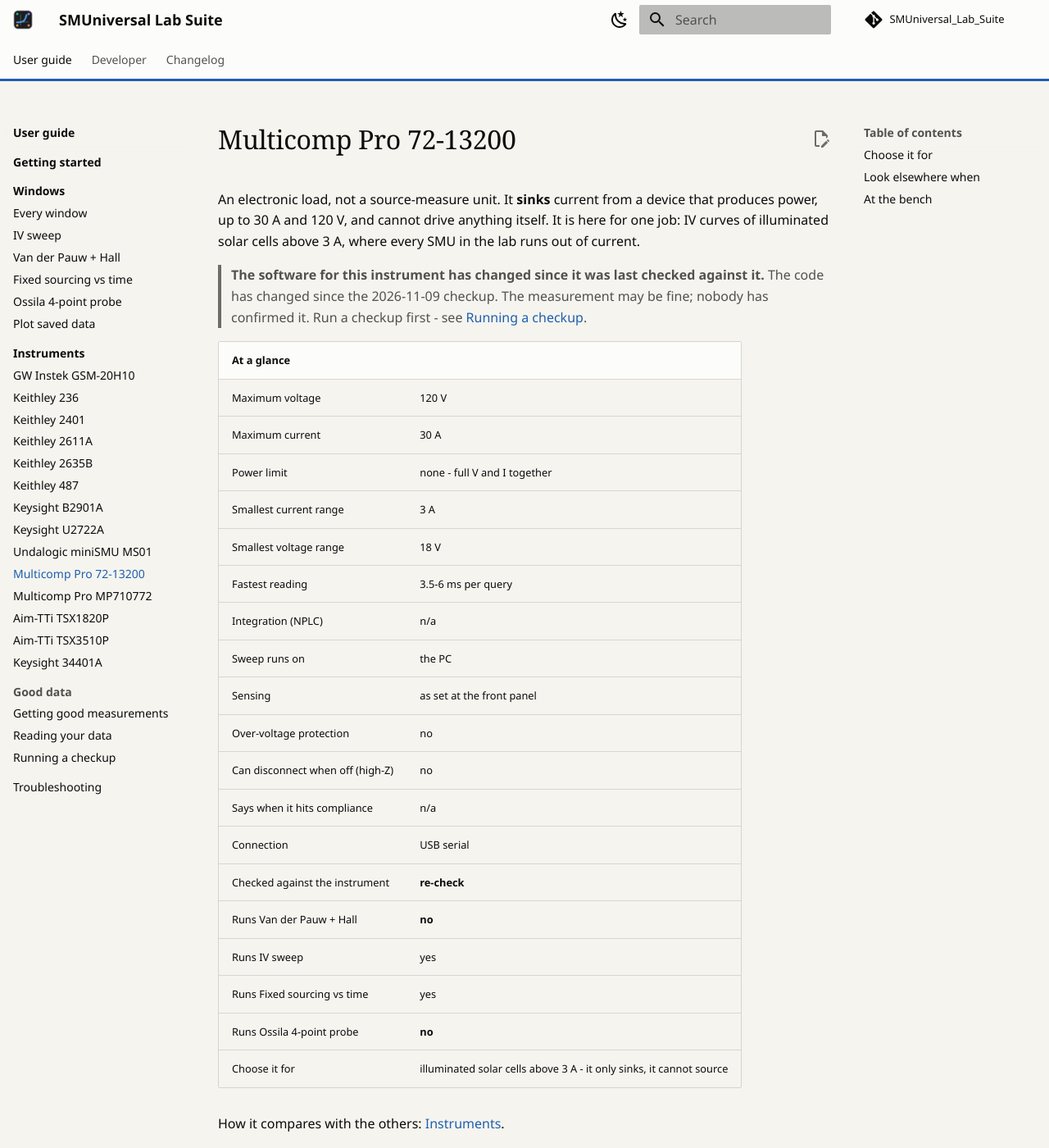
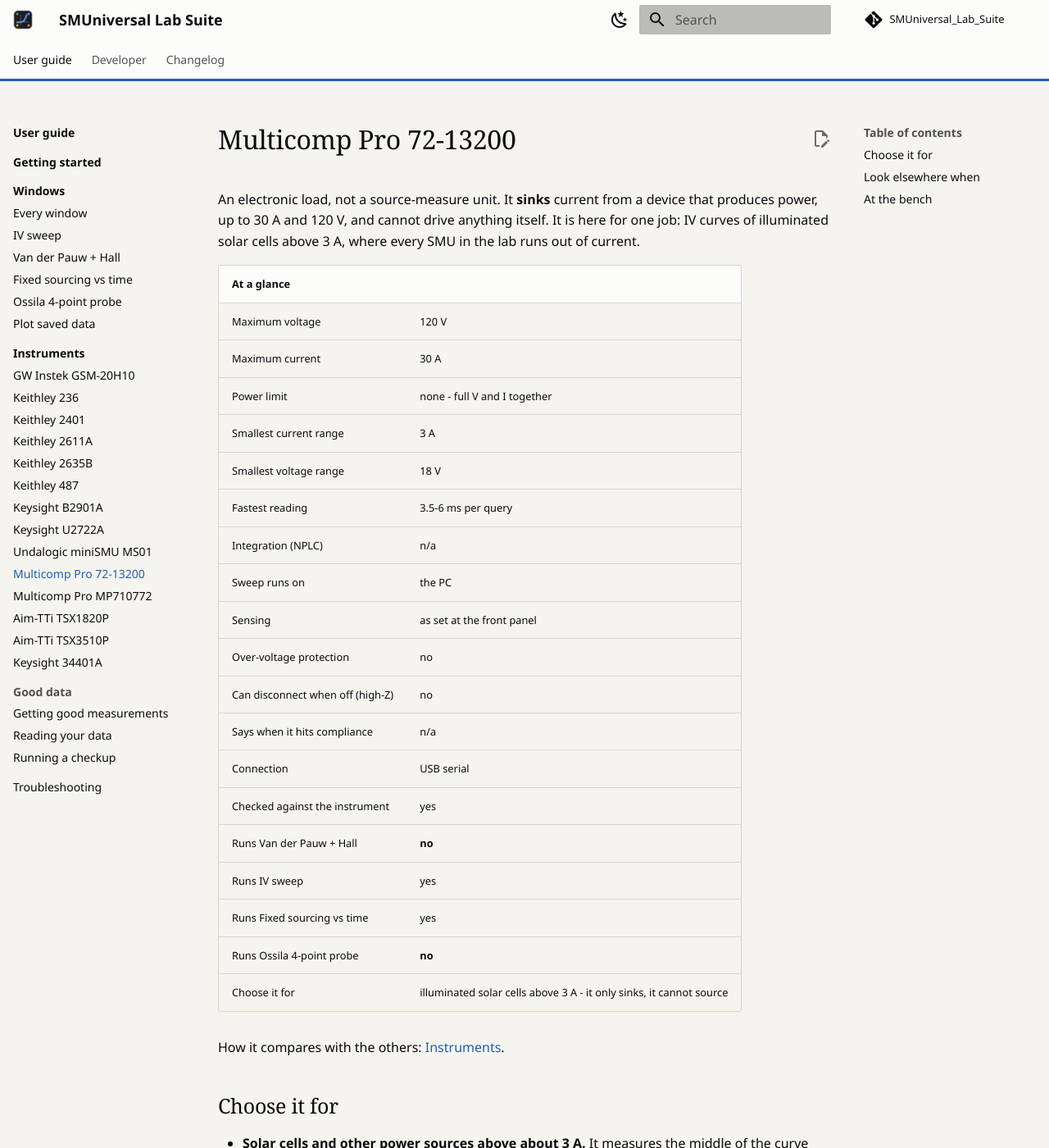
Before and after one commit to jcgutierrezg/SMUniversal_Lab_Suite, an MkDocs documentation site: the page built from docs/guide/instruments/multicomp-72-13200.md, in a window 1280 px wide and 1400 px high. Shown: the whole window at 82% size. Built offline with MkDocs 1.6.1 and Material for MkDocs 9.7.7, drawn with Linux system fonts in a browser that asks for light colours; comment, search, counter and statistics services are not loaded.

Commit message:
Record the 72-13200's passing checkup on the shared Korad base
The re-run owed since the dialect moved into drivers/korad_load.py
passed on 4e3b56d: 27 pass, 1 warn, 0 fail, the same as 2026-11-09.
0.2 A asked read -0.1921 A (-0.1917 A on 2026-11-09), both modes read
back on :FUNCtion, and the burst check answered 10 of 10 unpaced. No
checkup is owed by either load.

Co-Authored-By: Claude Opus 5.5 <noreply@anthropic.com>

```diff
--- a/docs/guide/instruments/multicomp-72-13200.md
+++ b/docs/guide/instruments/multicomp-72-13200.md
@@ -11,8 +11,6 @@ anything itself. It is here for one job: IV curves of illuminated solar
 cells above 3 A, where every SMU in the lab runs out of current.
 
 <!-- generated:glance multicomp-72-13200 -->
-> **The software for this instrument has changed since it was last checked against it.** The code has changed since the 2026-11-09 checkup. The measurement may be fine; nobody has confirmed it. Run a checkup first - see [Running a checkup](../good-data/running-a-checkup.md).
-
 | At a glance | |
 |---|---|
 | Maximum voltage | 120 V |
@@ -28,7 +26,7 @@ cells above 3 A, where every SMU in the lab runs out of current.
 | Can disconnect when off (high-Z) | no |
 | Says when it hits compliance | n/a |
 | Connection | USB serial |
-| Checked against the instrument | **re-check** |
+| Checked against the instrument | yes |
 | Runs Van der Pauw + Hall | **no** |
 | Runs IV sweep | yes |
 | Runs Fixed sourcing vs time | yes |
```
Also changed, not shown: docs/guide/instruments/index.md (+1 -1 lines), docs/instruments/multicomp-72-13200.md (+3 -3 lines), docs/open/checkup-owed.md (+1 -1 lines).
